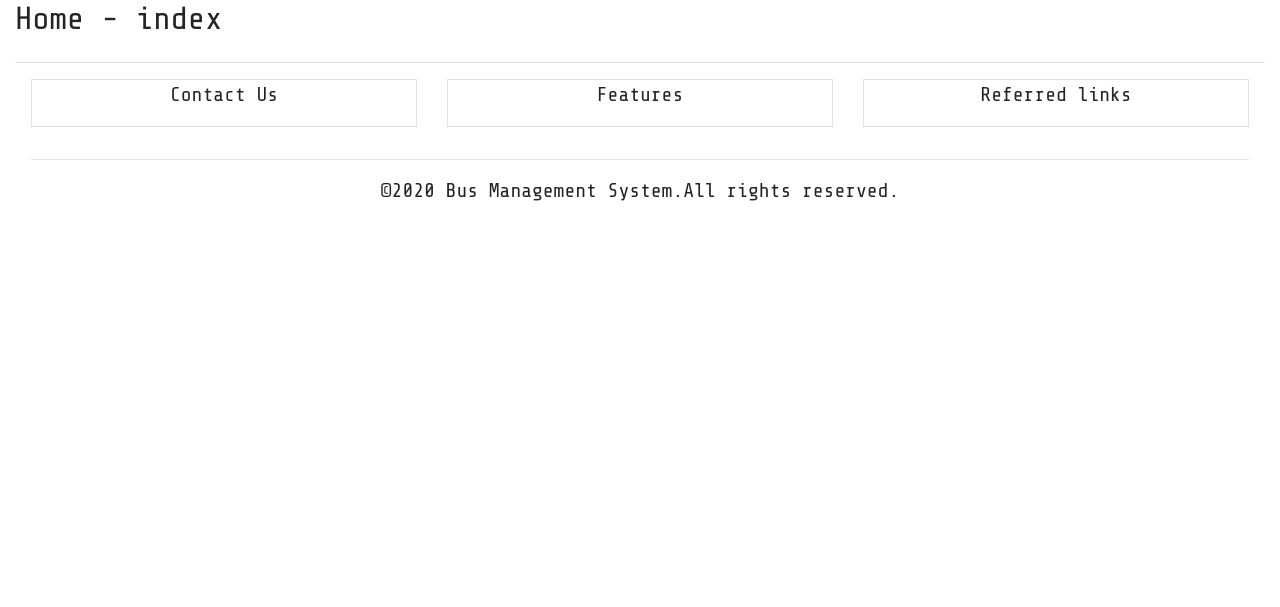
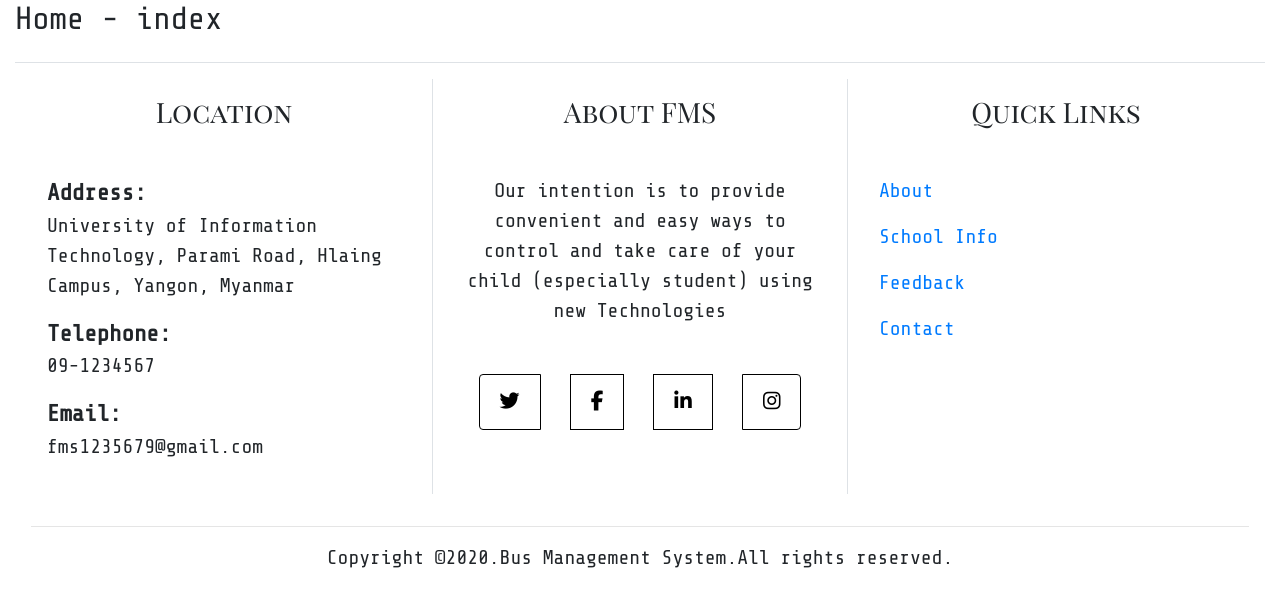
Before and after one commit to Kh125/BMS, a Flask app: page / in a window 1280 px wide. Shown: the part 70-677 px from the top of the page. Run offline with Flask 2, Linux system fonts and the light colour scheme; some libraries are stand-ins or nearby versions.

Commit message:
add footer

```diff
--- a/bms/static/main.css
+++ b/bms/static/main.css
@@ -35,3 +35,49 @@ nav .nav-link{
 .auth-form{
   width: 390px;
 }
+
+.box-footer{
+  width: 390px;
+}
+
+@media (min-width: 576px) {
+.auth-form{
+  width: 390px;
+}
+.box-footer{
+  width: 390px;
+}
+}
+
+@media (min-width: 768px) {
+.auth-form{
+  width: 430px;
+}
+.box-footer{
+  width: 100%;
+}
+}
+
+@media (min-width: 992px) {
+.auth-form{
+  width: 480px;
+}
+.box-footer{
+  width: 100%;
+}
+}
+
+@media (min-width: 1200px) {
+.auth-form{
+  width: 520px;
+}
+.box-footer{
+  width: 100%;
+}
+}
+
+@media (min-width: 1500px) {
+.box-footer{
+  width: 75%;
+}
+}
--- a/bms/templates/layout.html
+++ b/bms/templates/layout.html
@@ -69,24 +69,59 @@
 
       <footer class="blog-footer text-center border-top mt-4 p-3">
         <div class="row">
-          <div class="col-12 col-md-4 mb-3">
-            <div class="box-1 mx-auto border">
-              <p class="text-center">Contact Us</p>
+          <div class="col-12 col-md-6 col-lg-4 mb-3">
+            <div class="mx-auto p-3 box-footer">
+              <h3 class="mb-5 title-font">Location</h3>
+              <ul class="list-unstyled footer-link">
+                <li class="d-block">
+                  <span class="text-left d-block" style="font-size:23px;font-weight:bold">Address:</span>
+                  <p class="text-left">University of Information Technology, Parami Road, Hlaing Campus, Yangon, Myanmar</p>
+                </li>
+                <li class="d-block">
+                  <span class="text-left d-block" style="font-size:23px;font-weight:bold">Telephone:</span>
+                  <p class="text-left">09-1234567</p>
+                </li>
+                <li class="d-block">
+                  <span class="text-left d-block" style="font-size:23px;font-weight:bold">Email:</span>
+                  <p class="text-left">fms1235679@gmail.com</p>
+                </li>
+              </ul>
             </div>
           </div>
-          <div class="col-12 col-md-4 mb-3">
-            <div class="box-3 mx-auto border">
-              <p class="text-center">Features</p>
+          <div class="col-12 col-md-6 col-lg-4 mb-3 border-right border-left">
+            <div class="mx-auto p-3 box-footer">
+              <h3 class="mb-5 title-font">About FMS</h3>
+              <p class="mb-5">Our intention is to provide convenient and easy ways to control and take care of your child (especially student) using new Technologies</p>
+              <ul class="list-group list-group-horizontal mx-auto text-center">
+                <a href="#" class="list-group-item mx-auto" style="border:1px solid black;color:black">
+                  <span class="fa fa-twitter"></span>
+                </a>
+                <a href="#" class="list-group-item mx-auto" style="border:1px solid black;color:black">
+                  <span class="fa fa-facebook"></span>
+                </a>
+                <a href="#" class="list-group-item mx-auto" style="border:1px solid black;color:black">
+                  <span class="fa fa-linkedin"></span>
+                </a>
+                <a href="#" class="list-group-item mx-auto" style="border:1px solid black;color:black">
+                  <span class="fa fa-instagram"></span>
+                </a>
+              </ul>
             </div>
           </div>
-          <div class="col-12 col-md-4 mb-3">
-            <div class="box-2 mx-auto border">
-              <p class="text-center">Referred links</p>
+          <div class="col-12 col-md-6 col-lg-4 mb-3">
+            <div class="mx-auto p-3 box-footer">
+              <h3 class="mb-5 title-font">Quick Links</h3>
+              <ul class="list-unstyled footer-link">
+                <li class="text-left mb-3"><a href="">About</a></li>
+                <li class="text-left mb-3"><a href="">School Info</a></li>
+                <li class="text-left mb-3"><a href="">Feedback</a></li>
+                <li class="text-left mb-3"><a href="">Contact</a></li>
+              </ul>
             </div>
           </div>
         </div>
         <hr>
-        <p>&copy;2020 Bus Management System.All rights reserved.</p>
+        <p>Copyright &copy;2020.Bus Management System.All rights reserved.</p>
       </footer>
     </div>
     <script src="https://code.jquery.com/jquery-3.5.1.slim.min.js" integrity="sha384-DfXdz2htPH0lsSSs5nCTpuj/zy4C+OGpamoFVy38MVBnE+IbbVYUew+OrCXaRkfj" crossorigin="anonymous"></script>
```
